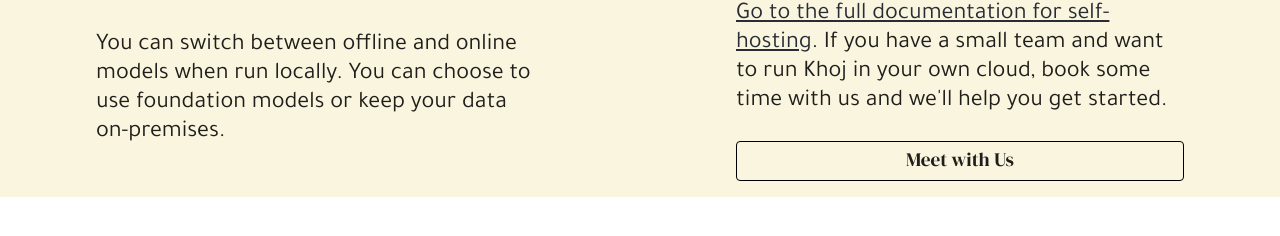
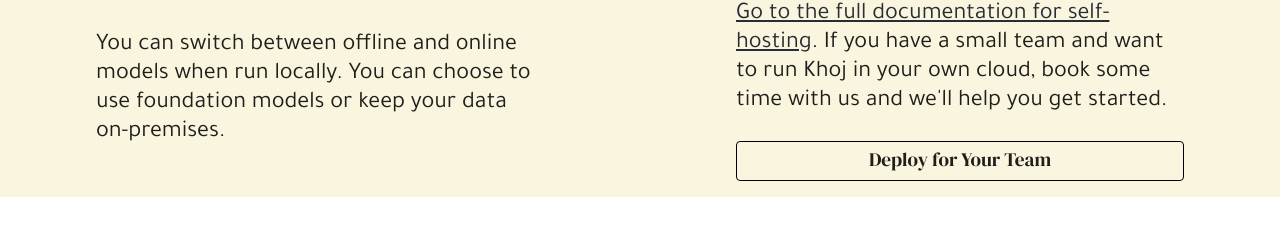
Before and after one commit to khoj-ai/landing-page, a React (Create React App) app: page / in a window 1280 px wide. Shown: the part 2411-2647 px from the top of the page. Built offline with nearby package versions, Linux system fonts and the light colour scheme; no server answers.

Commit message:
Change Meet with Us -> Deploy for Your Team

```diff
--- a/src/pages/Home.tsx
+++ b/src/pages/Home.tsx
@@ -211,7 +211,7 @@
 							If you have a small team and want to run Khoj in your own cloud, book some time with us and we'll help you get started.
 						</p>
 						<Button size="large" type="text" shape="default" style={{borderRadius: '4px', border: '1px solid #000'} }>
-							<Link className="navLinks" to="https://calendar.app.google/vdCyDrMQuaA857Gs6">Meet with Us</Link>
+							<Link className="navLinks" to="https://calendar.app.google/vdCyDrMQuaA857Gs6">Deploy for Your Team</Link>
 						</Button>
 					</div>
 				</div>
```
